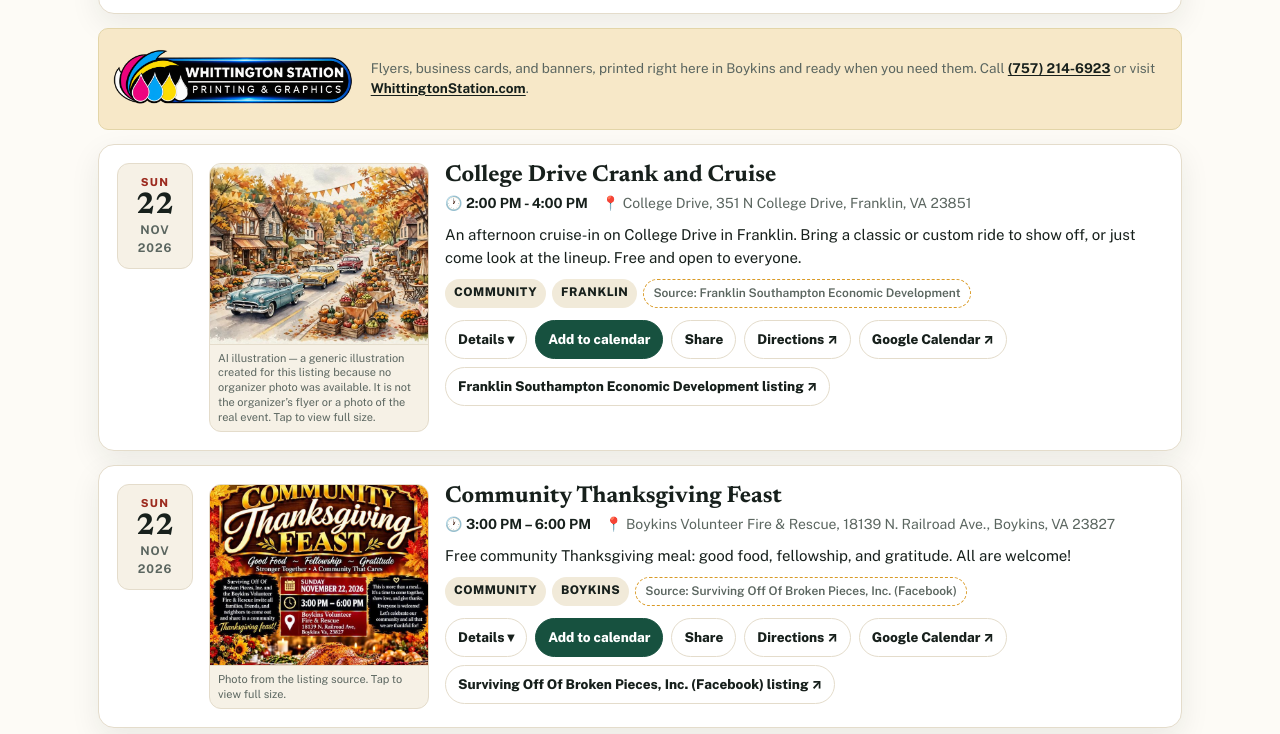
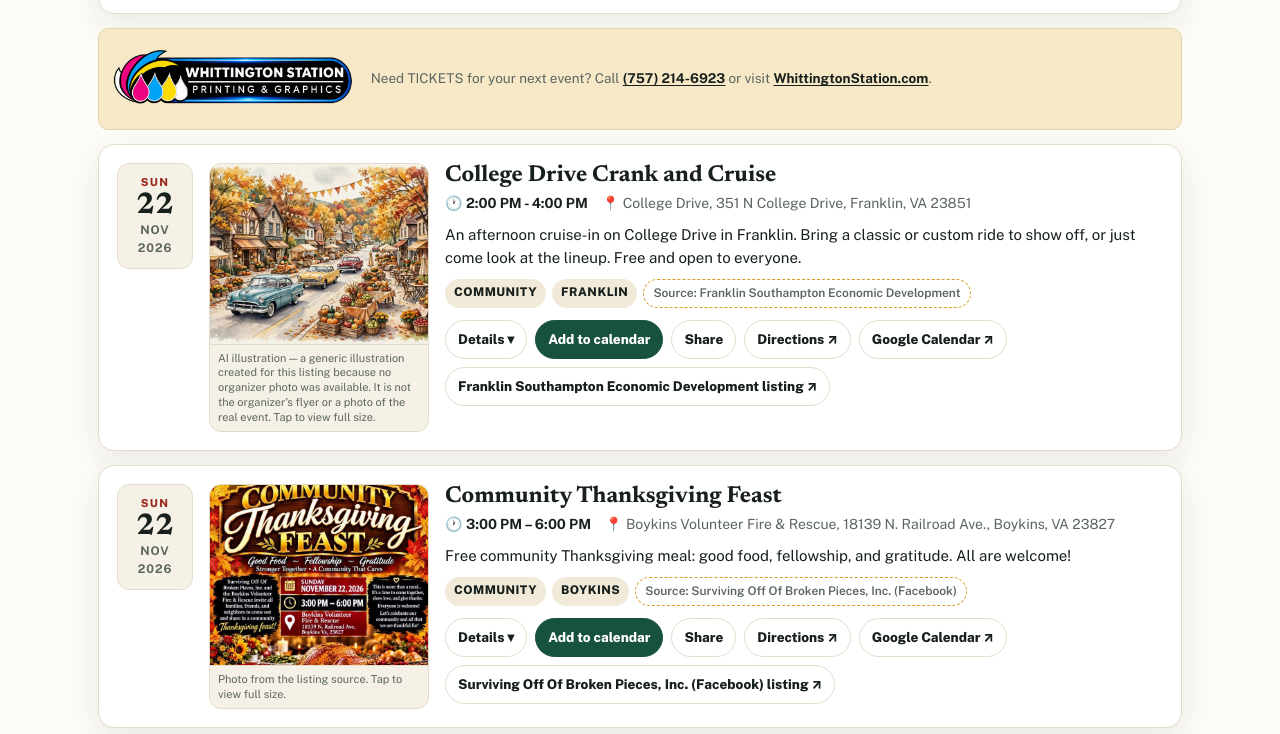
Before and after one commit to midibum/grapevine-calendar-data, a plain HTML site: page page-backup/index.html in a window 1280 px wide. Shown: the part 1846-2580 px from the top of the page. Drawn offline with nearby package versions, Linux system fonts and the light colour scheme.

Commit message:
Replace promo strips with 10 short event-focused question lines

```diff
--- a/page-backup/index.html
+++ b/page-backup/index.html
@@ -684,12 +684,16 @@ function filtered(){
 }
 var CONTACT = 'Call <a href="tel:+17572146923">(757) 214-6923</a> or visit <a href="https://whittingtonstation.com">WhittingtonStation.com</a>.';
 var PROMOS = [
-  { para:"Flyers, business cards, and banners, printed right here in Boykins and ready when you need them." },
-  { para:"Menus, programs, and brochures that make your business look as good as the day itself, printed right here in Boykins." },
-  { para:"Labels, stickers, and roadside signs that get your name seen all around Franklin and Southampton County." },
-  { para:"Got an event coming up? We print the posters, banners, and handouts that fill the room." },
-  { para:"Full-color printing and design help, with a fast local turnaround, right here in town." },
-  { para:"Helping local businesses grow for more than 40 years, one printed piece at a time." }
+  { para:"Need TICKETS for your next event?" },
+  { para:"Need FLYERS that get noticed?" },
+  { para:"Need POSTERS to promote your next event?" },
+  { para:"Need BUSINESS CARDS?" },
+  { para:"Need BANNERS to promote your next event?" },
+  { para:"Need us to PRINT &amp; MAIL INVITATIONS for your next event?" },
+  { para:"Need YARD SIGNS for your next event?" },
+  { para:"Need BROCHURES that tell your story?" },
+  { para:"Need SPONSOR BANNERS to thank your sponsors?" },
+  { para:"Need MENUS or PROGRAMS?" }
 ];
 function promoStrip(i){
   var p = PROMOS[i % PROMOS.length];
```
